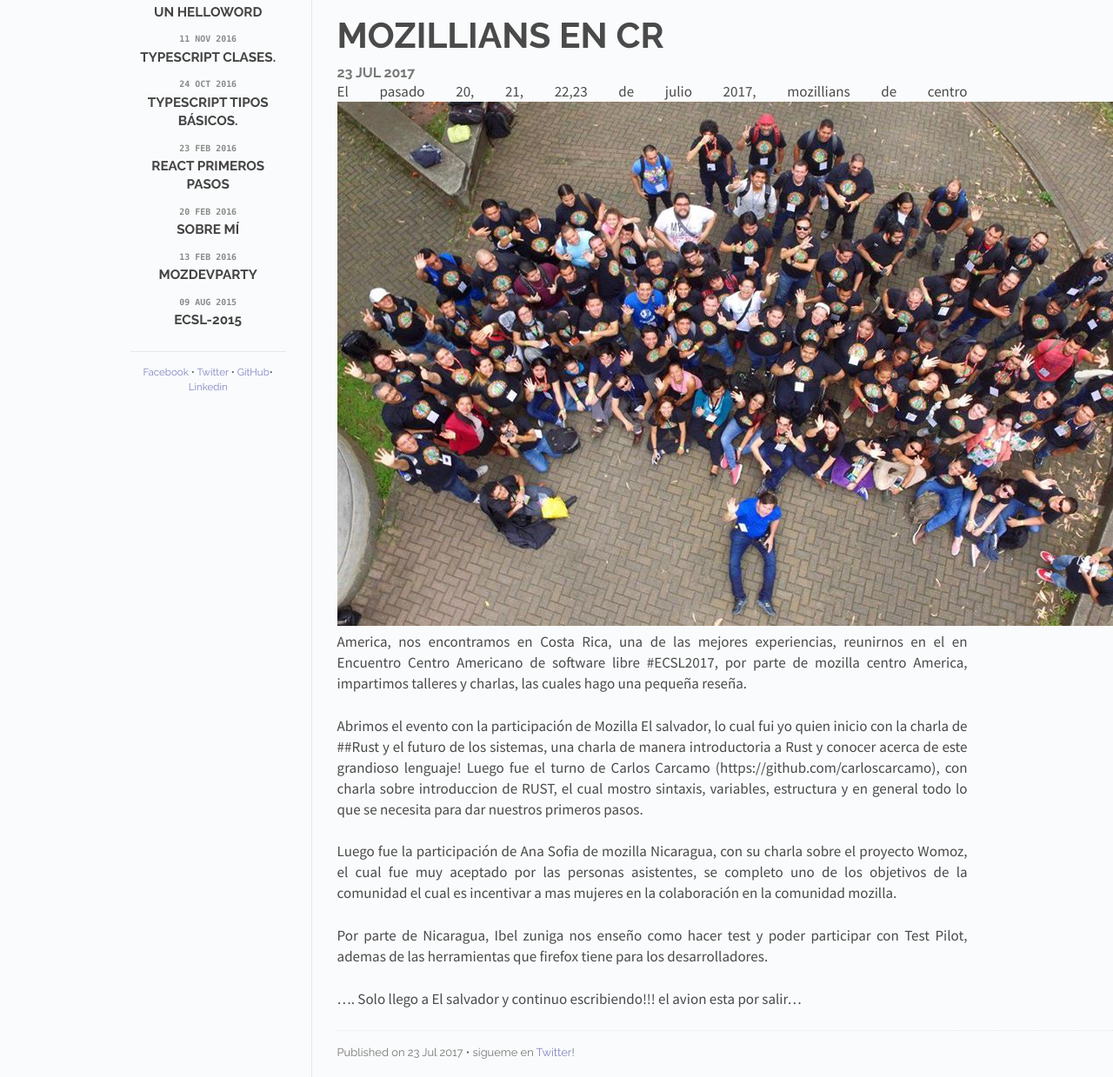
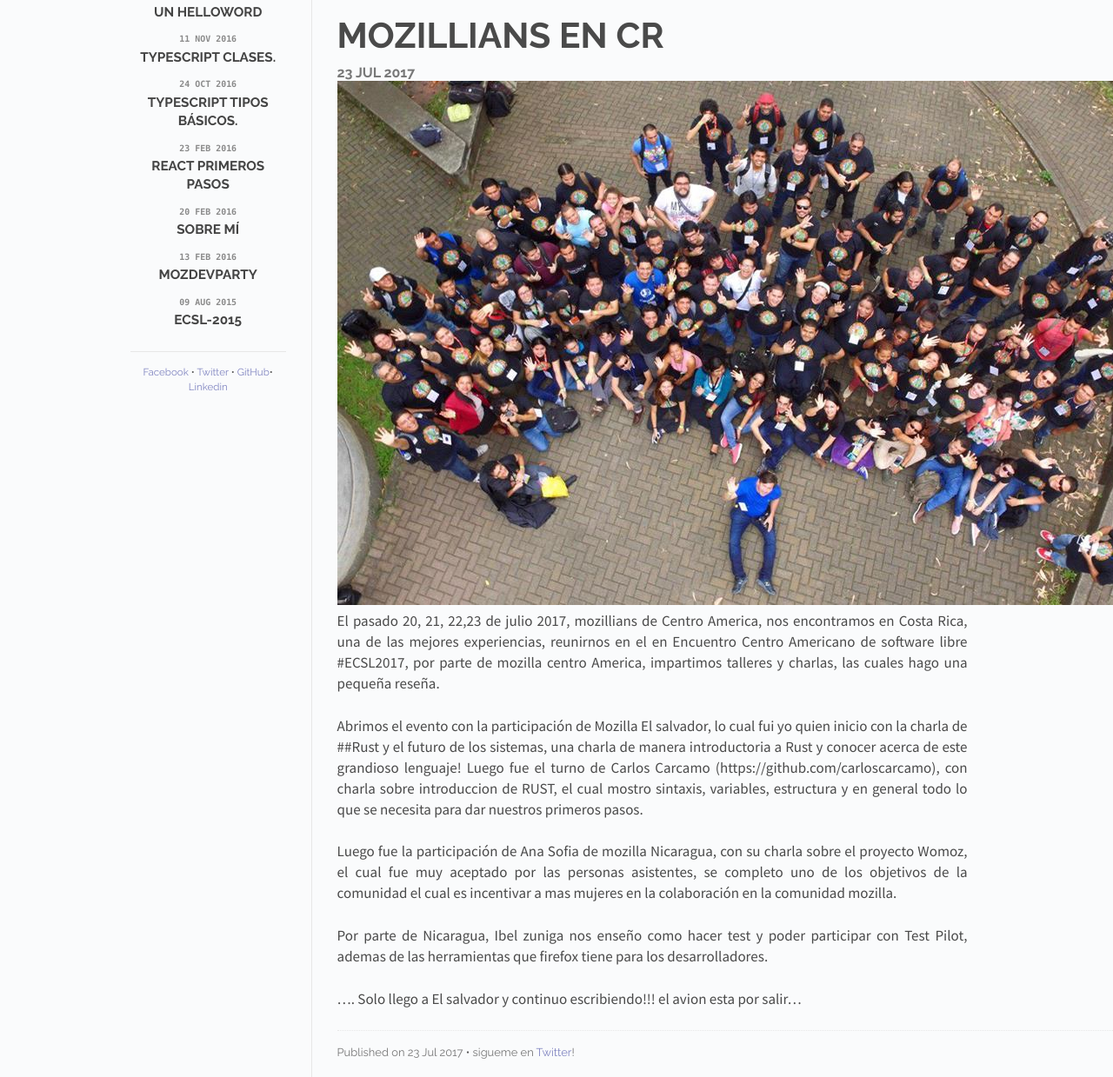
Before and after one commit to EnriqueV/Enriquev.github.io, a Jekyll site: the page built from _posts/2017-07-23-mozillians-en-cr.markdown, in a window 1280 px wide. Shown: the part 324-1563 px from the top of the page at 87% size. Built offline with Jekyll 4.4.1, drawn with Linux system fonts in a browser that asks for light colours; our own code applies the rules of GitHub Pages for plain Markdown files; Markdown is read by kramdown in place of the engine named in the settings.

Commit message:
Updated Mozillians En Cr

```diff
--- a/_posts/2017-07-23-mozillians-en-cr.markdown
+++ b/_posts/2017-07-23-mozillians-en-cr.markdown
@@ -4,7 +4,8 @@ date: 2017-07-23 16:59:00 Z
 ---
 
 
-El pasado 20, 21, 22,23 de julio 2017, mozillians de centro ![ecsl.jpg](/uploads/ecsl.jpg)America, nos encontramos en Costa Rica, una de las mejores experiencias, reunirnos en el en Encuentro Centro Americano de software libre #ECSL2017, por parte de mozilla centro America, impartimos talleres y charlas, las cuales hago una pequeña reseña.
+![ecsl.jpg](/uploads/ecsl.jpg)
+El pasado 20, 21, 22,23 de julio 2017, mozillians de Centro America, nos encontramos en Costa Rica, una de las mejores experiencias, reunirnos en el en Encuentro Centro Americano de software libre #ECSL2017, por parte de mozilla centro America, impartimos talleres y charlas, las cuales hago una pequeña reseña.
 
 Abrimos el evento con la participación de Mozilla El salvador, lo cual fui yo quien inicio con la charla de ##Rust y el futuro de los sistemas, una charla de manera introductoria a Rust y conocer acerca de este grandioso lenguaje!
 Luego fue el turno de Carlos Carcamo (https://github.com/carloscarcamo), con charla sobre introduccion de RUST, el cual mostro sintaxis, variables, estructura y en general todo lo que se necesita para dar nuestros primeros pasos.
```
